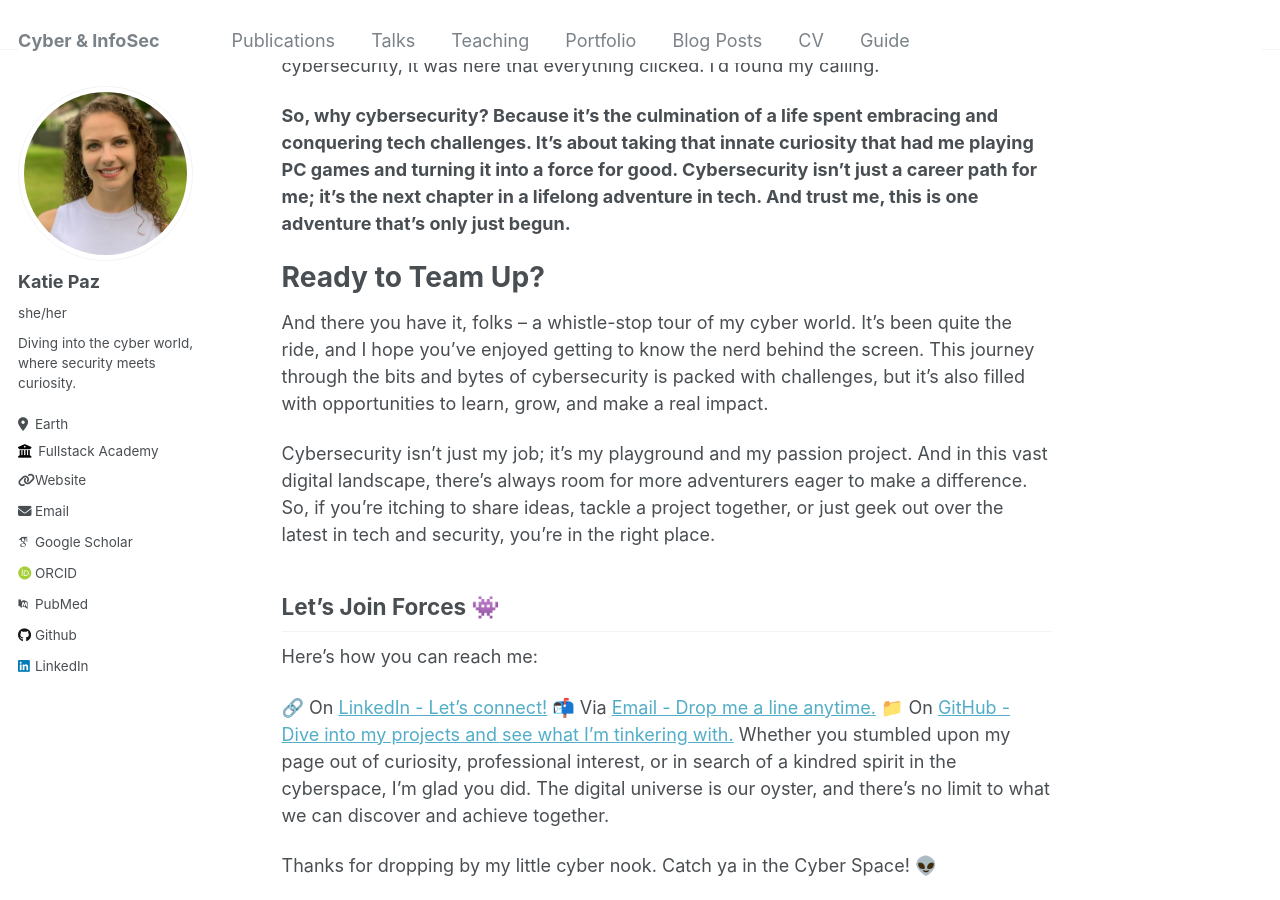
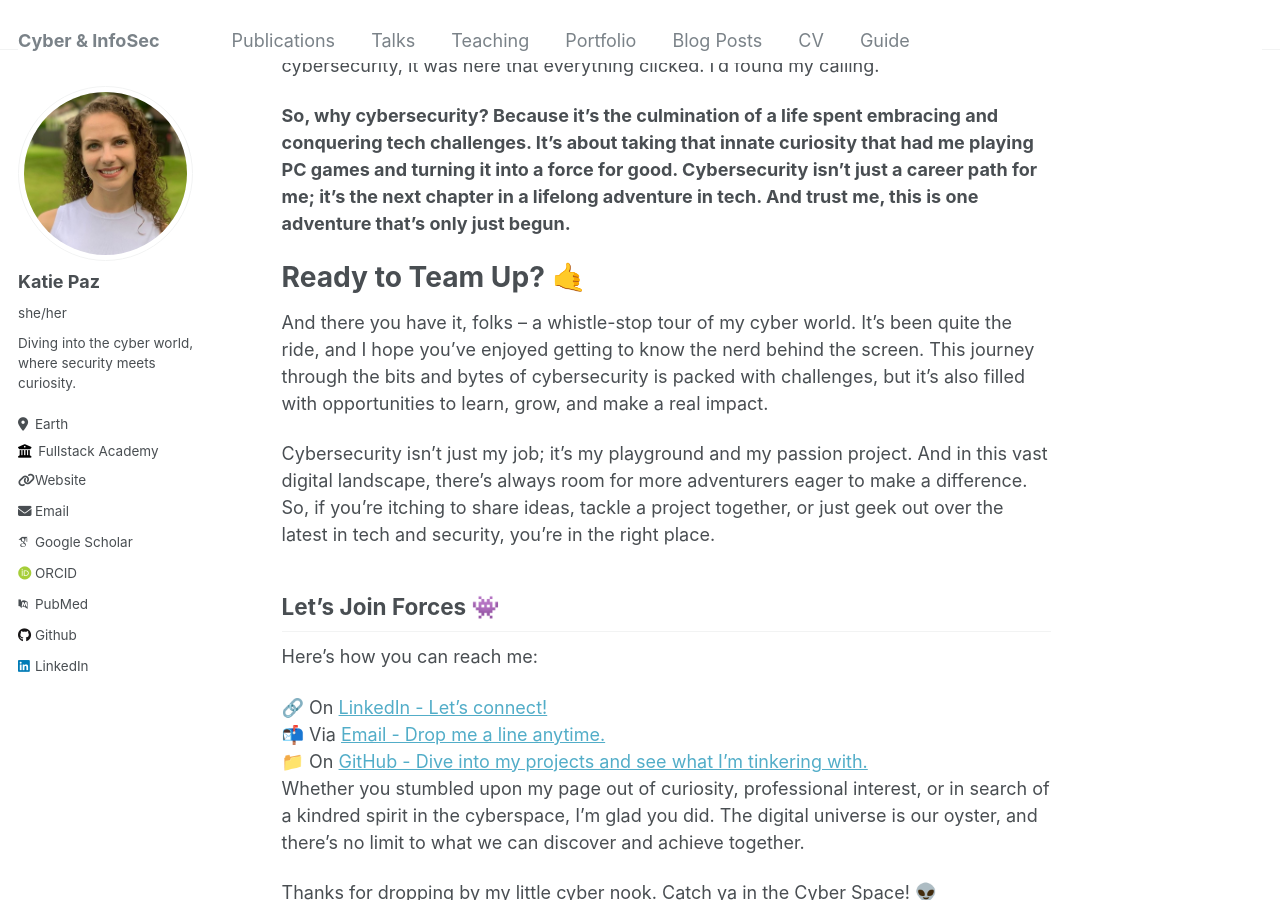
Before and after one commit to KatieCryptique/katiecryptique.github.io, a Jekyll site: the page built from _pages/about.md, in a window 1280 px wide and 900 px high, scrolled down 1600 px. Built offline with Jekyll 4.4.1, drawn with Linux system fonts in a browser that asks for light colours; some web fonts are replaced.

```diff
--- a/_pages/about.md
+++ b/_pages/about.md
@@ -33,7 +33,7 @@ This journey, from family helpdesk support to tech innovator, led me to VETTEC a
 
 **So, why cybersecurity? Because it's the culmination of a life spent embracing and conquering tech challenges. It's about taking that innate curiosity that had me playing PC games and turning it into a force for good. Cybersecurity isn't just a career path for me; it's the next chapter in a lifelong adventure in tech. And trust me, this is one adventure that's only just begun.**
 
-Ready to Team Up?
+Ready to Team Up? 🤙
 ======
 And there you have it, folks – a whistle-stop tour of my cyber world. It’s been quite the ride, and I hope you’ve enjoyed getting to know the nerd behind the screen. This journey through the bits and bytes of cybersecurity is packed with challenges, but it's also filled with opportunities to learn, grow, and make a real impact.
 
```
